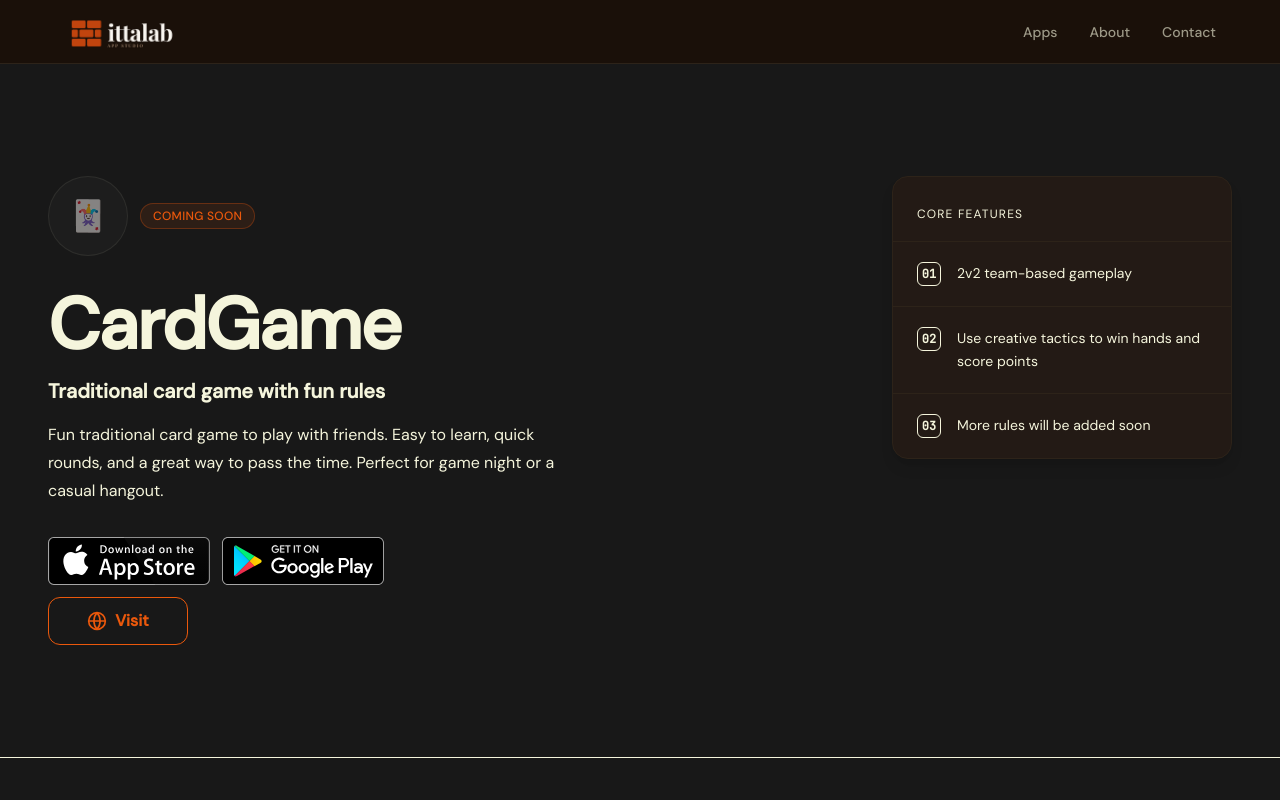
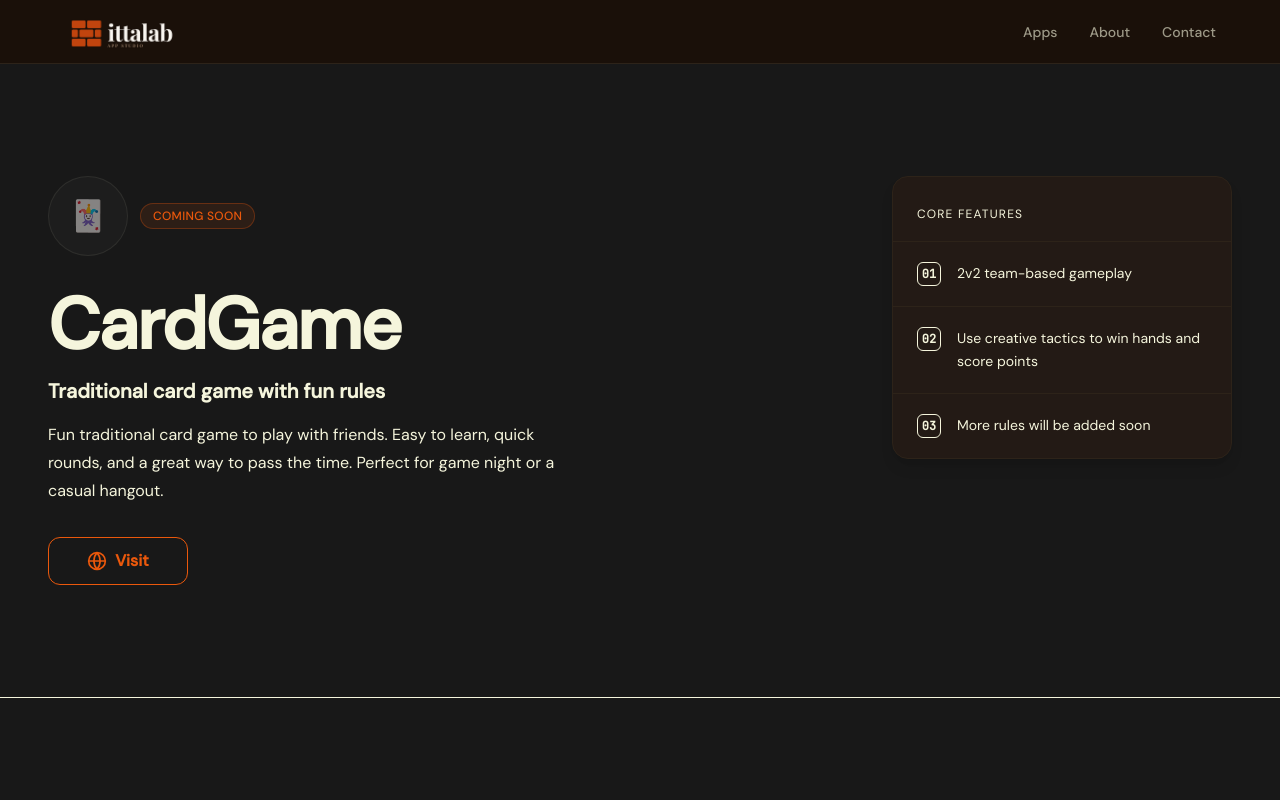
Before and after one commit to ittalab/ittalab-wesbite, a Next.js app: page /apps/cardgame in a window 1280 px wide. Shown: the top 800 px of the page. Built offline with nearby package versions, Linux system fonts and the light colour scheme.

Commit message:
salestrack live

```diff
--- a/components/apps/AppHero.tsx
+++ b/components/apps/AppHero.tsx
@@ -14,6 +14,8 @@ export default function AppHero({ app }: AppHeroProps) {
   const isComingSoon = app.status === "in-development";
   const isFanPitch = app.slug === "fanpitch";
   const features = app.features.slice(0, 6);
+  const hasAppStoreLink = Boolean(app.appStoreUrl);
+  const hasPlayStoreLink = Boolean(app.playStoreUrl);
 
   return (
     <section className="w-full border-b border-border bg-background py-16 sm:py-20 lg:py-28">
@@ -38,9 +40,11 @@ export default function AppHero({ app }: AppHeroProps) {
             </div>
 
             <div className="flex flex-col gap-3">
+              {hasAppStoreLink || hasPlayStoreLink ? (
                 <div className="flex flex-row gap-3">
+                  {hasAppStoreLink ? (
                     <a
-                  href={app.appStoreUrl || "https://apps.apple.com/app/id0000000000"}
+                      href={app.appStoreUrl}
                       target="_blank"
                       rel="noopener noreferrer"
                       aria-label="Download on the App Store"
@@ -53,8 +57,11 @@ export default function AppHero({ app }: AppHeroProps) {
                         style={{ height: 48, width: "auto", display: "block" }}
                       />
                     </a>
+                  ) : null}
+
+                  {hasPlayStoreLink ? (
                     <a
-                  href={app.playStoreUrl || "https://play.google.com/store/apps/details?id=com.placeholder"}
+                      href={app.playStoreUrl}
                       target="_blank"
                       rel="noopener noreferrer"
                       aria-label="Get it on Google Play"
@@ -67,7 +74,9 @@ export default function AppHero({ app }: AppHeroProps) {
                         style={{ height: 48, width: "auto", display: "block" }}
                       />
                     </a>
+                  ) : null}
                 </div>
+              ) : null}
 
               <CTAButton
                 href={app.websiteUrl || "https://ittalab.com/coming-soon"}
--- a/lib/apps.ts
+++ b/lib/apps.ts
@@ -47,12 +47,12 @@ export const apps: App[] = [
     websiteUrl: "/apps/cardgame",
   },
   {
-    slug: "salesTracker",
-    name: "SalesTracker",
+    slug: "salesTrack",
+    name: "SalesTrack",
     tagline: "Track your sales performance with ease",
     description:
       "A simple tool to track your sales performance, visualize trends, and identify opportunities for growth. Connect your data and get insights at a glance.",
-    status: "in-development",
+    status: "live",
     icon: "📊",
     features: [
       "Enter your inventory items",
@@ -60,6 +60,6 @@ export const apps: App[] = [
       "Generate visual reports and trends",
       "Add credit sales and returns",
     ],
-    websiteUrl: "/apps/salestracker",
+    websiteUrl: "https://salesTrack.ittalab.com",
   },
 ];
--- a/next.config.ts
+++ b/next.config.ts
@@ -1,17 +1,33 @@
 // next.config.ts
-import type { NextConfig } from "next"
+import type { NextConfig } from "next";
 
 const nextConfig: NextConfig = {
+  async redirects() {
+    return [
+      {
+        source: "/apps/salesTracker",
+        destination: "/apps/salesTrack",
+        permanent: true,
+      },
+      {
+        source: "/apps/salestracker",
+        destination: "/apps/salesTrack",
+        permanent: true,
+      },
+    ];
+  },
   images: {
     formats: ["image/avif", "image/webp"],
   },
-  headers: async () => [{
-    source: "/(.*)",
-    headers: [
-      { key: "X-Frame-Options", value: "DENY" },
-      { key: "X-Content-Type-Options", value: "nosniff" },
-    ]
-  }]
-}
+  headers: async () => [
+    {
+      source: "/(.*)",
+      headers: [
+        { key: "X-Frame-Options", value: "DENY" },
+        { key: "X-Content-Type-Options", value: "nosniff" },
+      ],
+    },
+  ],
+};
 
-export default nextConfig
+export default nextConfig;
```
Lines whose indentation alone changed are shown as unchanged.
